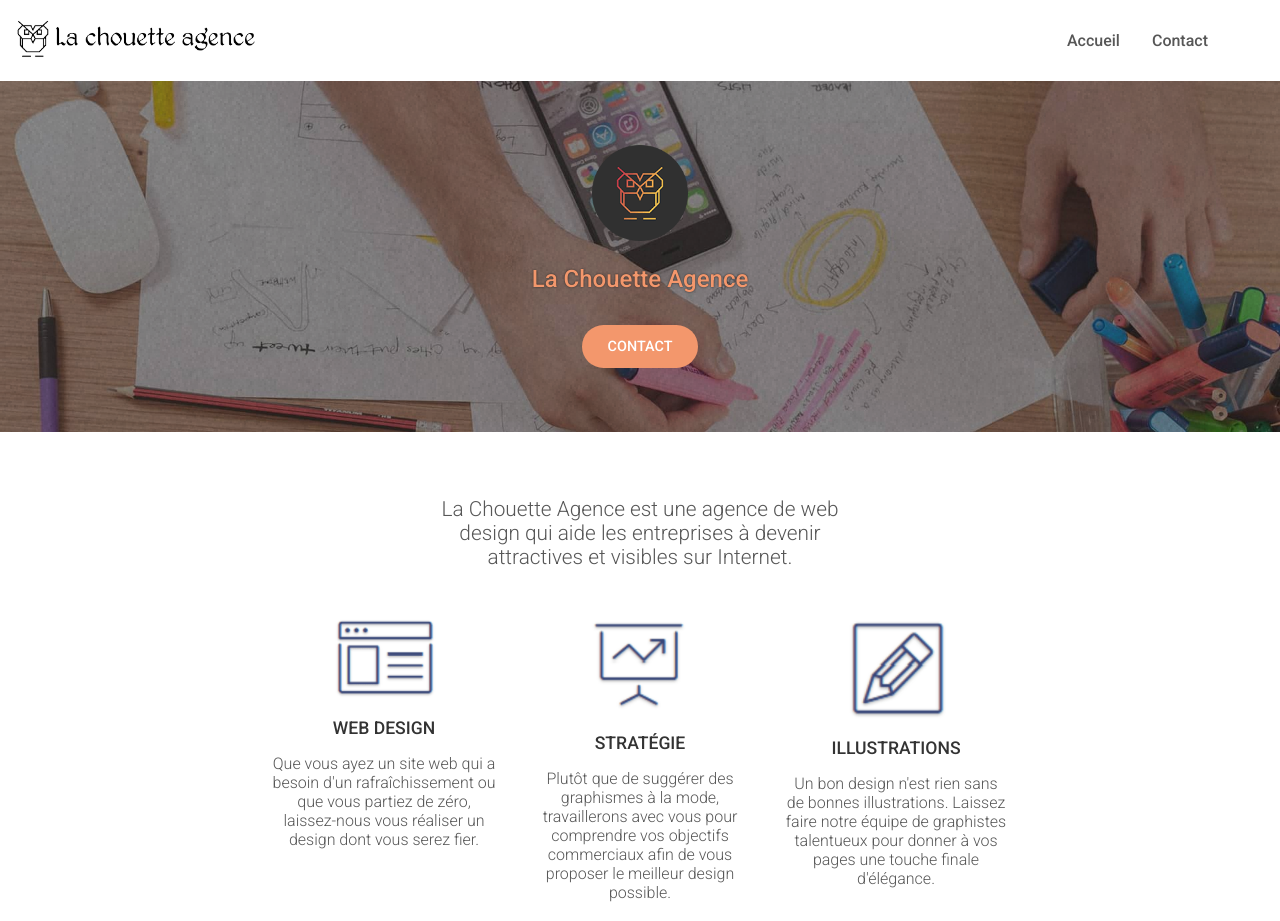
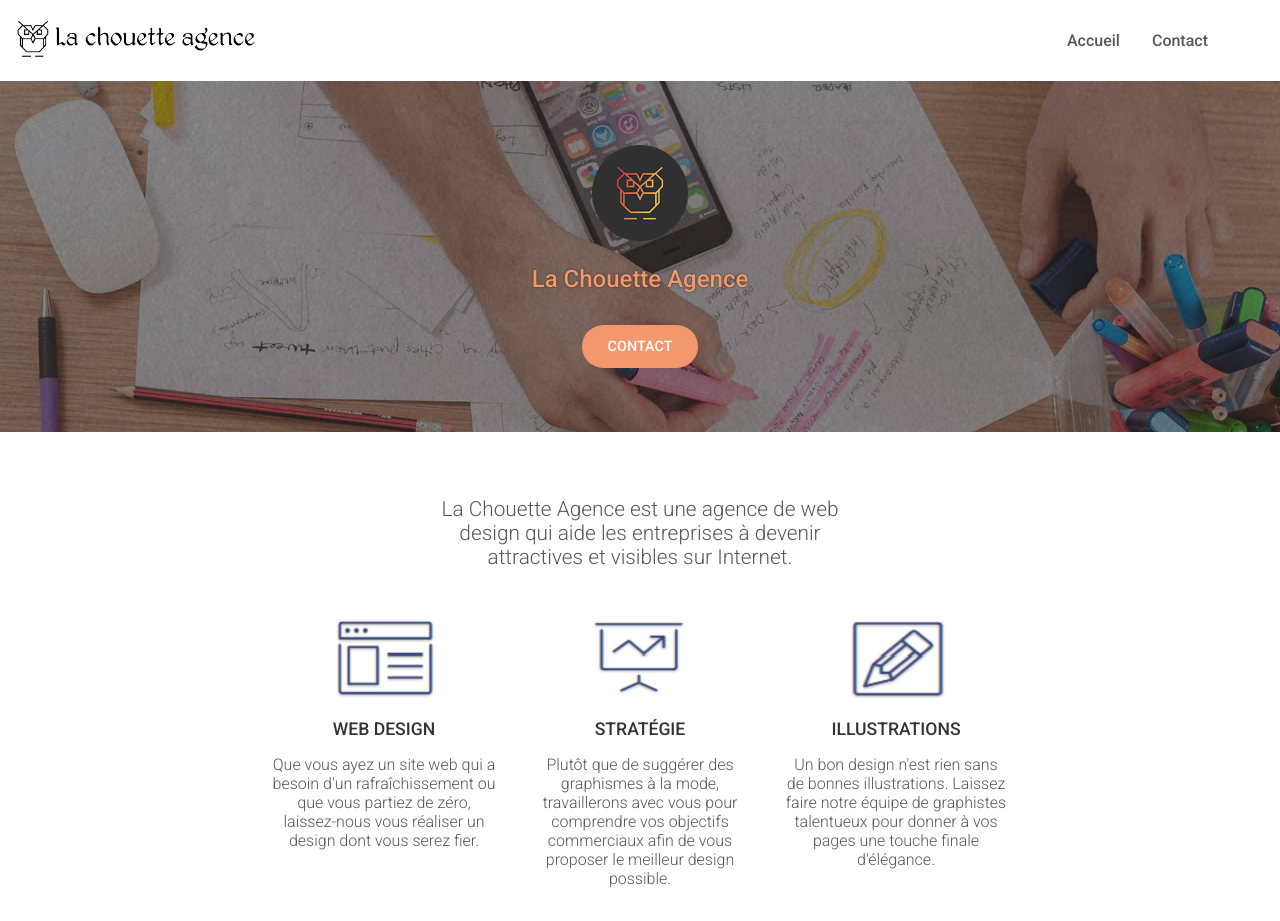
Before and after one commit to AnnaelleEMERY/AnnaelleEmery_4_04072021, a website: page index.html in a window 1280 px wide. Shown: the top 921 px of the page. Drawn offline with Linux system fonts and the light colour scheme; files whose address does not match are found by name.

Commit message:
Ajout des tailles de toutes les images en HTML

```diff
--- a/index.html
+++ b/index.html
@@ -29,7 +29,7 @@
 <!-- header -->
 <header>
 	<div class="header-row">
-		<a class="header-row_logo-and-title" href="index.html"><img src="img/logo-titre-La-Chouette-Agence.png" class="header-row_logo-and-title_logo" alt="Logo La Chouette Agence"/></a>
+		<a class="header-row_logo-and-title" href="index.html"><img src="img/logo-titre-La-Chouette-Agence.png" class="header-row_logo-and-title_logo" alt="Logo La Chouette Agence" width="240" height="45"/></a>
 
 		<nav class="header-row_menu">
 			<ul class="header-row_menu_ul">
@@ -49,7 +49,7 @@
 
 <!-- Bannière La Chouette Agence -->
 	<div class="banner">
-			<img class="banner_logo" src="img/logo.png" alt="logo La Chouette Agence"/>
+			<img class="banner_logo" src="img/logo.png" alt="logo La Chouette Agence" width="96" height="96"/>
 			<h1 class="banner_title">La Chouette Agence</h1>
 			<a href="index-contact.html" class="button-primary">Contact</a>
 	</div>
@@ -65,21 +65,21 @@
 		</div>
 		<div class="div-presentation_columns_three-columns">
 			<div class="div-presentation_columns_three-columns_column">
-				<img class="div-presentation_columns_three-columns_column_logo" src="img/logo-web-design.png" alt="Logo Web design"/>
+				<img class="div-presentation_columns_three-columns_column_logo" src="img/logo-web-design.png" alt="Logo Web design" width="112" height="83"/>
 				<h2 class="div-presentation_columns_three-columns_column_title">Web Design</h2>
 				<p class="div-presentation_columns_three-columns_column_text">Que vous ayez un site web qui a besoin d'un rafraîchissement
 					ou que vous partiez de zéro, laissez-nous vous réaliser un design dont vous serez fier.
 				</p>
 			</div>
 			<div class="div-presentation_columns_three-columns_column">
-				<img class="div-presentation_columns_three-columns_column_logo" src="img/logo-stratégie.png" alt="Logo Stratégie"/>
+				<img class="div-presentation_columns_three-columns_column_logo" src="img/logo-stratégie.png" alt="Logo Stratégie" width="112" height="83"/>
 				<h2 class="div-presentation_columns_three-columns_column_title">Stratégie</h2>
 				<p class="div-presentation_columns_three-columns_column_text">Plutôt que de suggérer des graphismes à la mode, travaillerons avec vous pour
 					comprendre vos objectifs commerciaux afin de vous proposer le meilleur design possible.
 				</p>
 			</div>
 			<div class="div-presentation_columns_three-columns_column">
-				<img class="div-presentation_columns_three-columns_column_logo" src="img/logo-illustration.png" alt="Logo Illustrations"/>
+				<img class="div-presentation_columns_three-columns_column_logo" src="img/logo-illustration.png" alt="Logo Illustrations" width="112" height="83"/>
 				<h2 class="div-presentation_columns_three-columns_column_title">Illustrations</h2>
 				<p class="div-presentation_columns_three-columns_column_text">Un bon design n'est rien sans de bonnes illustrations. Laissez faire notre équipe de graphistes
 					talentueux pour donner à vos pages une touche finale d'élégance.
```
Also changed, not shown: index-contact.html (+1 -1 lines).
